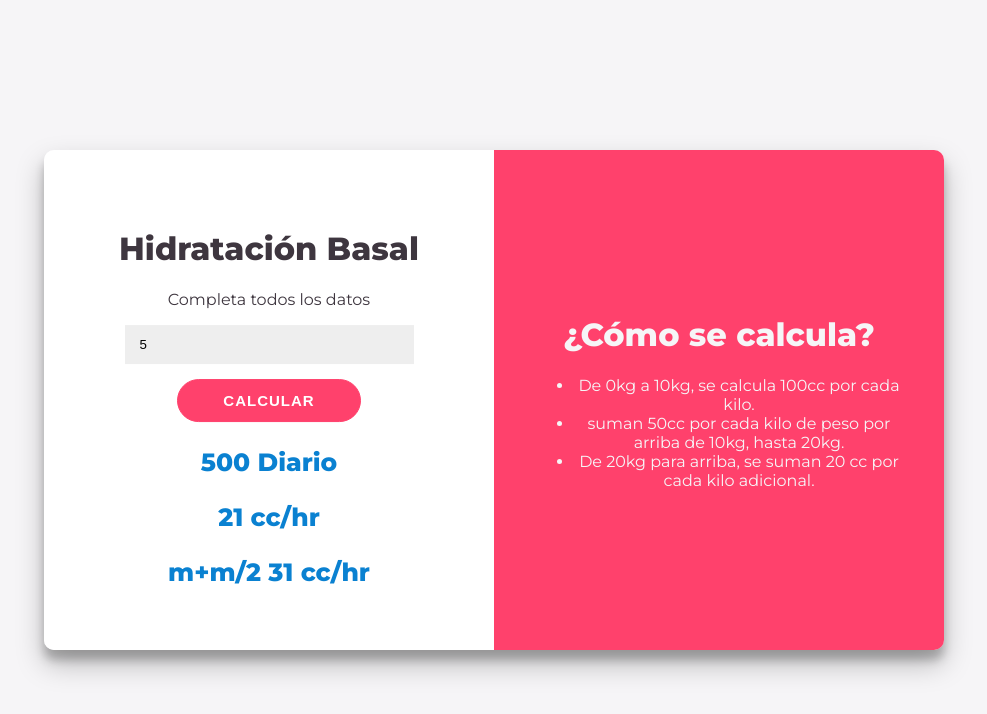
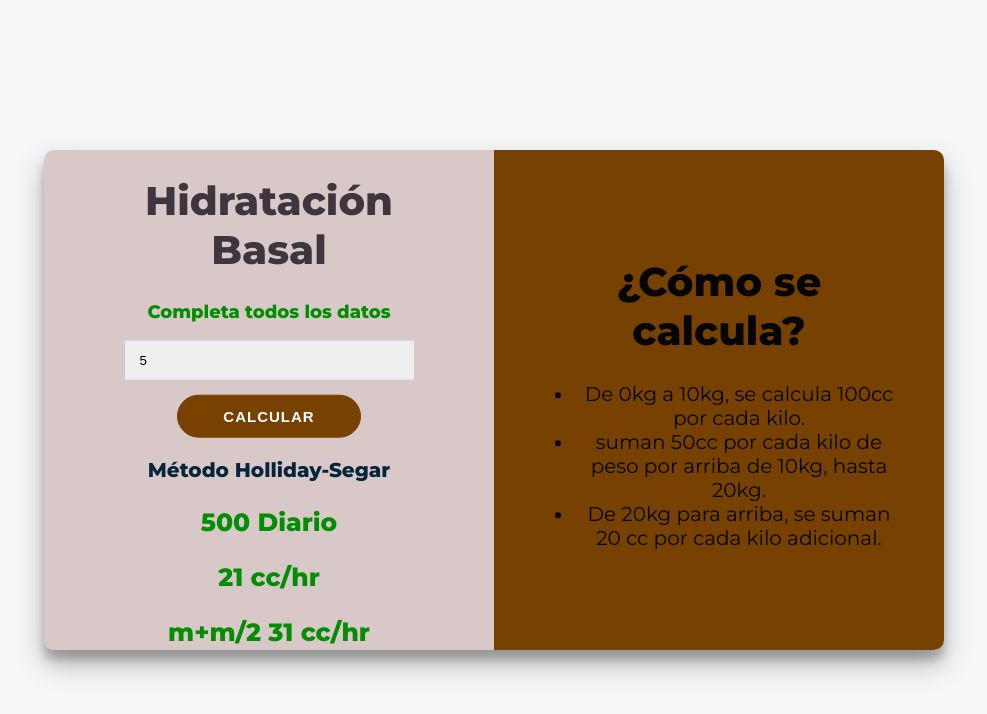
Before and after one commit to ChomynNicolas/Calculadora-Basal, a plain HTML site: page index.html in a window 1280 px wide. Both pictures are taken after typing "5" into the empty fields and a click on the button "CALCULAR". Shown: the whole page, without its empty margins (146-1133 px from the left). Drawn offline with Linux system fonts and the light colour scheme.

Commit message:
agregando actualizaciones del codigo
agrego todas las funcionalidades con javascript y le cambio un poco la apariencia

```diff
--- a/index.html
+++ b/index.html
@@ -5,16 +5,18 @@
         <link rel="stylesheet" href="style.css" />
         <script src="script.js" defer></script>
         <meta charset="UTF-8"/>
+        <meta name="viewport" content="width=device-width,initial-scale=1"/>
     </head>
     <body>
       <div id="contenedor">
           <div id="calculadora">
               <div class="contenido">
                 <h1>Hidratación Basal</h1>
-                <p class="item">Completa todos los datos</p>
-                <p class="item" id="error">* Debe completar todos los datos</p>
-                <input class="item" id="peso" type="number" placeholder="Peso en kg"/>
+                <p class="item" id="completa" >Completa todos los datos</p>
+                <p class="item" id="error">* Debe completar todos los datos correctamente</p>
+                <input class="item" id="peso" type="number" placeholder="Peso en kg" min="0" max="700"/>
                 <button class="item" id="calcular">Calcular</button>
+                <p class="item resultado" id="tipo">El tipo</p>
                 <p class="item resultado" id="res">m+m/2 : 105cc/h</p>
                 <p class="item resultado" id="flu">71cc/h</p>
                 <p class="item resultado" id="man">m+m/2 : 105cc/h</p>
--- a/script.js
+++ b/script.js
@@ -1,62 +1,74 @@
-const CALCULAR = document.getElementById('calcular');
-const ERROR = document.getElementById('error');
-const FLU = document.getElementById('flu');
-const RES= document.getElementById('res');
-const MAN = document.getElementById('man');
-const SUPERFC = document.getElementById('opciones');
+const CALCULAR = document.getElementById("calcular");
+const ERROR = document.getElementById("error");
+const FLU = document.getElementById("flu");
+const RES = document.getElementById("res");
+const MAN = document.getElementById("man");
+const TIPO = document.getElementById("tipo");
 
-CALCULAR.addEventListener('click', () => {
-    const DATO = document.getElementById('peso').valueAsNumber;
-    console.log('Dato ingresado ', DATO)
-    if (DATO > 0) {
-        if(DATO<31){
-        ERROR.style.display = 'none';
+CALCULAR.addEventListener("click", () => {
+  const DATO = document.getElementById("peso").valueAsNumber;
+  console.log("Dato ingresado ", DATO);
+  if (DATO > 0 && DATO<=700) {
+    if (DATO < 31) {
+      ERROR.style.display = "none";
       let flujo = calcflu(DATO);
       let mant = flujo * 1.5;
+      TIPO.innerHTML = "Método Holliday-Segar";
       RES.innerHTML = flujo + " Diario";
-        FLU.innerHTML = Math.round(flujo/24) + ' cc/hr';
-        MAN.innerHTML = 'm+m/2 ' + Math.round(mant/24) + ' cc/hr';
-        FLU.style.display = 'block';
-        MAN.style.display = 'block';
-        RES.style.display = 'block';
-    }else {
-        ERROR.style.display = 'none';
+      FLU.innerHTML = Math.round(flujo / 24) + " cc/hr";
+      MAN.innerHTML = "m+m/2 " + Math.round(mant / 24) + " cc/hr";
+      TIPO.style.display = "block";
+      FLU.style.display = "block";
+      MAN.style.display = "block";
+      RES.style.display = "block";
+    } else {
+      ERROR.style.display = "none";
       let flujo = calcflu(DATO);
       let mant = flujo * 1.5;
-        RES.innerHTML = flujo*1500 + ' o '+ flujo*2000 + " Diario";
-        FLU.innerHTML = Math.round(flujo*1500/24) +' o '+ Math.round(flujo*2000/24) + ' cc/hr';
-        MAN.innerHTML = 'm+m/2 ' + Math.round((mant*1500)/24)+' o '+Math.round((mant*2000)/24) + ' cc/hr';
-        FLU.style.display = 'block';
-        MAN.style.display = 'block';
-        RES.style.display = 'block';
-
-
-
-
+      TIPO.innerHTML = "Método de Superficie Corporal";
+      RES.innerHTML = Math.round(flujo * 1500) + " o " + Math.round(flujo * 2000) + " Diario";
+      FLU.innerHTML =
+        Math.round((flujo * 1500) / 24) +
+        " o " +
+        Math.round((flujo * 2000) / 24) +
+        " cc/hr";
+      MAN.innerHTML =
+        "m+m/2 " +
+        Math.round((mant * 1500) / 24) +
+        " o " +
+        Math.round((mant * 2000) / 24) +
+        " cc/hr";
+      TIPO.style.display = "block";
+      FLU.style.display = "block";
+      MAN.style.display = "block";
+      RES.style.display = "block";
     }
-
-
-
-    } else { ERROR.style.display = 'block'; }
-})
+  } else {
+    ERROR.style.display = "block";
+    TIPO.style.display = "none";
+    FLU.style.display = "none";
+    MAN.style.display = "none";
+    RES.style.display = "none";
+  }
+});
 
 function calcflu(peso) {
   let num = peso;
   let flujo = 0;
   if (num < 31) {
     if (num >= 20) {
-
       aux = num - 20;
-            flujo = 1500 + (aux * 20);
+      flujo = 1500 + aux * 20;
     }
     if (num >= 10) {
       aux = num - 10;
-            flujo = 1000 + (aux * 50);
-        } else { flujo = num * 100; }
+      flujo = 1000 + aux * 50;
+    } else {
+      flujo = num * 100;
+    }
   } else {
     aux = num;
-        res = (((aux * 4) + 7)/(aux + 90));
-        res = Number(res.toFixed(2));
+    res =(aux * 4 + 7) / (aux + 90);
     flujo = res;
   }
 
--- a/style.css
+++ b/style.css
@@ -16,19 +16,20 @@ body{
     overflow: hidden;
     box-shadow: 0 14px 28px rgba(0,0,0,0.25),
     0 10px 10px rgba(0,0,0,0.22);
+
 }
 #calculadora{
-    background: white;
+    background: rgb(216, 200, 200);
     width: 50%;
     height: 100%;
     float: left;
 }
 #detalle{
-    background: #FF416C;
+    background: #774102;
     width: 50%;
     height: 100%;
     float: right;
-    color: #f6f5f7;
+    color: #050505;
 
 }
 .contenido{
@@ -37,6 +38,8 @@ body{
     transform: translateY(-50%);
     overflow: hidden;
     padding: 40px;
+    font-size: 20px;
+
 }
 input{
     width: 70%;
@@ -51,8 +54,8 @@ button{
 	font-weight: bold;
 	padding: 12px 45px;
 	border-radius: 30px;
-	background-color: #FF416C;
-	border: 1px solid #FF416C;
+	background-color: #774102;
+	border: 1px solid #774102;
 	color: #FFFFFF;
 	text-transform: uppercase;
 	letter-spacing: 1px;
@@ -68,9 +71,18 @@ button:active{
 
 }
 .resultado{
-    color: #0A81D1;
+    color: #028d02;
     font-weight: bold;
     font-size: 25px;
     margin-bottom: 5px;
     display: none;
 }
+#tipo{
+    color: #06253a;
+    font-size: 20px;
+}
+#completa{
+    color: #028d02;
+    font-weight: bolder;
+    font-size: large;
+}
```
Lines whose indentation alone changed are shown as unchanged.
